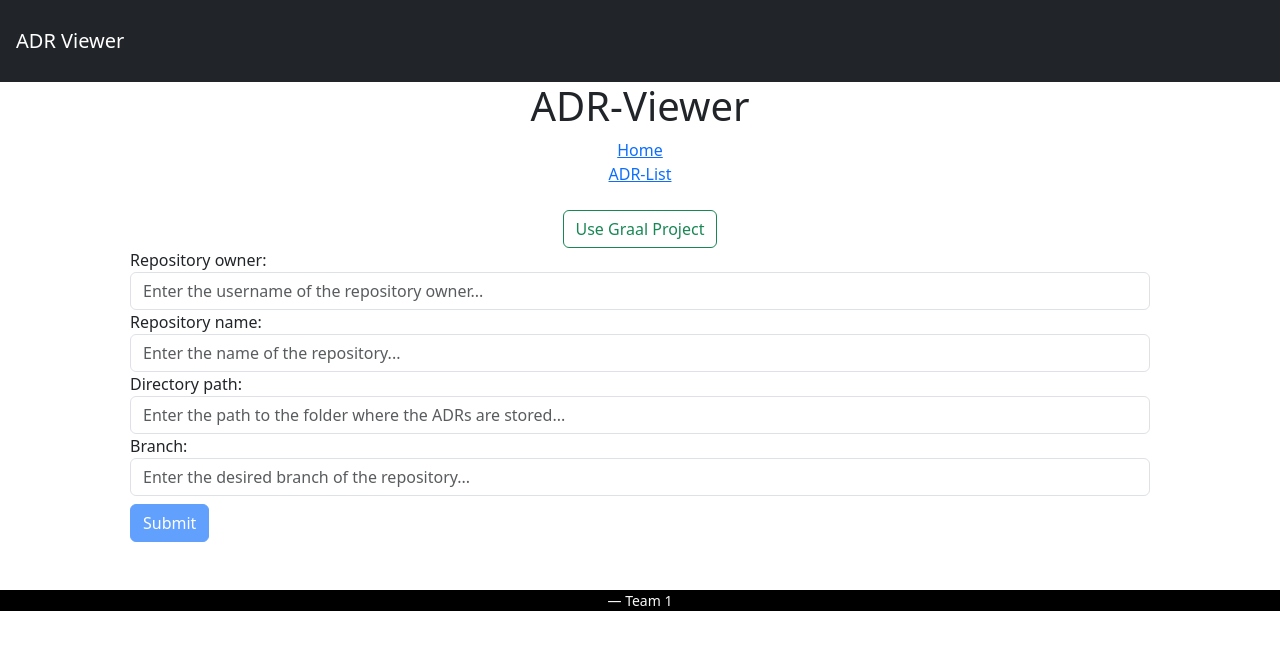
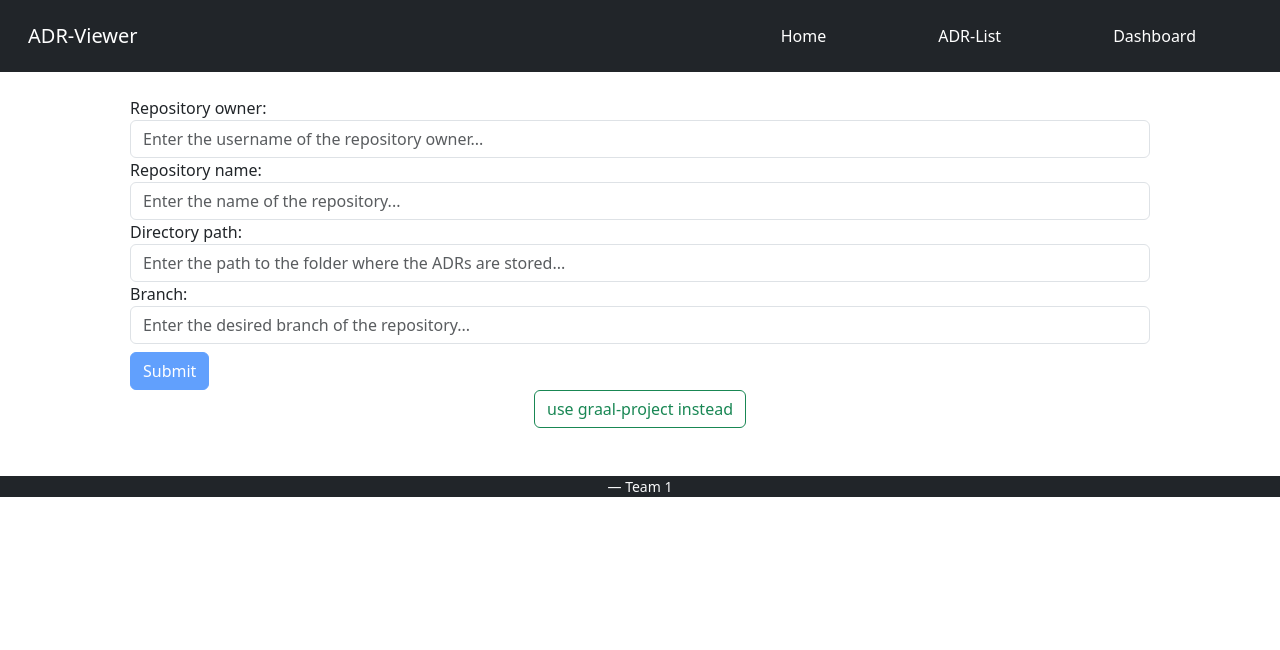
Before and after one commit to Mayralex/pr_service_engineering_team1, an Angular app in the folder frontend/adr-viewer-ui/: page /home in a window 1280 px wide. Shown: the top 650 px of the page. Built offline with nearby package versions, Linux system fonts and the light colour scheme.

Commit message:
#48: Put links into navbar.

```diff
--- a/frontend/adr-viewer-ui/src/app/app.component.html
+++ b/frontend/adr-viewer-ui/src/app/app.component.html
@@ -1,12 +1,6 @@
-<app-nav id="header"></app-nav>
+<app-nav></app-nav>
 <div>
-  <h1 class="text-center">{{title}}</h1>
-  <nav class="text-center">
-    <a routerLink="/home">Home</a>
-    <br>
-    <a routerLink="/listview">ADR-List</a>
-  </nav>
   <router-outlet></router-outlet>
   <app-messages></app-messages>
 </div>
-<footer id="footer" class="bg-black text-light blockquote-footer text-center mt-5">Team 1</footer>
+<footer class="bg-dark text-light blockquote-footer text-center mt-5">Team 1</footer>
--- a/frontend/adr-viewer-ui/src/app/app.component.ts
+++ b/frontend/adr-viewer-ui/src/app/app.component.ts
@@ -6,5 +6,5 @@ import { Component } from '@angular/core';
   styleUrls: ['./app.component.css']
 })
 export class AppComponent {
-  title = 'ADR-Viewer';
+
 }
--- a/frontend/adr-viewer-ui/src/app/components/home/home.component.html
+++ b/frontend/adr-viewer-ui/src/app/components/home/home.component.html
@@ -1,7 +1,4 @@
 <br>
-<div class="container text-center">
-  <button (click)="useGraal()" type="button" class="btn btn-outline-success">Use Graal Project</button>
-</div>
 <div class="container">
   <form (submit)="onSubmit()" #adrForm="ngForm">
     <div class="form-group mx-5">
@@ -32,3 +29,6 @@
     <button type="submit" [disabled]="!adrForm.form.valid" class="btn btn-primary mt-2 mx-5">Submit</button>
   </form>
 </div>
+<div class="container text-center">
+  <button (click)="useGraal()" type="button" class="btn btn-outline-success">use graal-project instead</button>
+</div>
--- a/frontend/adr-viewer-ui/src/app/components/nav/nav.component.html
+++ b/frontend/adr-viewer-ui/src/app/components/nav/nav.component.html
@@ -1,6 +1,15 @@
-<nav class="navbar navbar-expand-lg navbar-dark bg-dark">
-
-  <div class="collapse navbar-collapse">
-    <span class="navbar-brand m-lg-3 h1">ADR Viewer</span>
+<nav class="navbar navbar-expand-lg navbar-dark bg-dark p-3">
+  <div class="container-fluid">
+    <a class="navbar-brand" href="#">{{title}}</a>
+    <button class="navbar-toggler" type="button" data-bs-toggle="collapse" data-bs-target="#navbarSupportedContent" aria-controls="navbarSupportedContent" aria-expanded="false" aria-label="Toggle navigation">
+      <span class="navbar-toggler-icon"></span>
+    </button>
+    <div class="collapse navbar-collapse" id="navbarSupportedContent">
+      <ul class="navbar-nav ms-auto">
+        <li class="nav-item px-5" *ngFor="let navbarItem of navbarItems">
+          <a class="nav-link active" aria-current="page" routerLink={{navbarItem[0]}}>{{navbarItem[1]}}</a>
+        </li>
+      </ul>
+    </div>
   </div>
 </nav>
--- a/frontend/adr-viewer-ui/src/app/components/nav/nav.component.ts
+++ b/frontend/adr-viewer-ui/src/app/components/nav/nav.component.ts
@@ -7,6 +7,15 @@ import { Component, OnInit } from '@angular/core';
 })
 export class NavComponent implements OnInit {
 
+  // title on the left of navbar
+  title = "ADR-Viewer";
+
+  // list of items in the navbar, including route and name - can be added/removed here
+  navbarItems = [
+    ["/home", "Home"],
+    ["/listview", "ADR-List"],
+    ["", "Dashboard"]
+  ];
   constructor() { }
 
   ngOnInit(): void {
```
